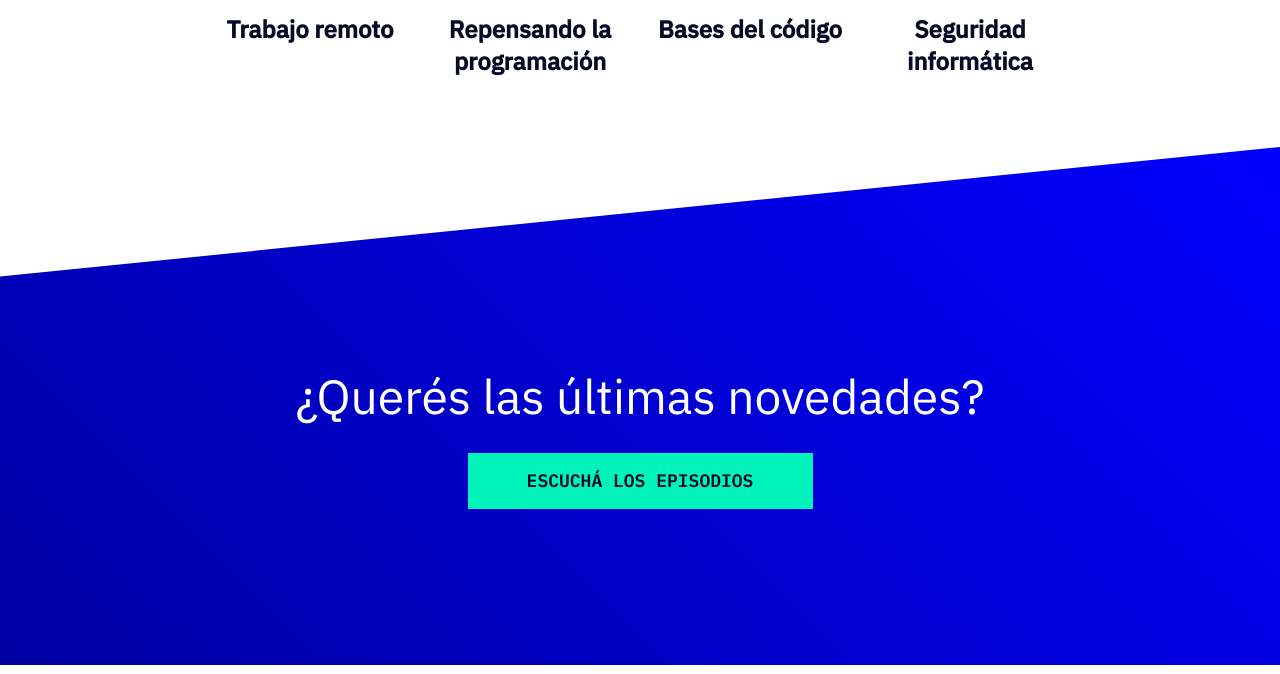
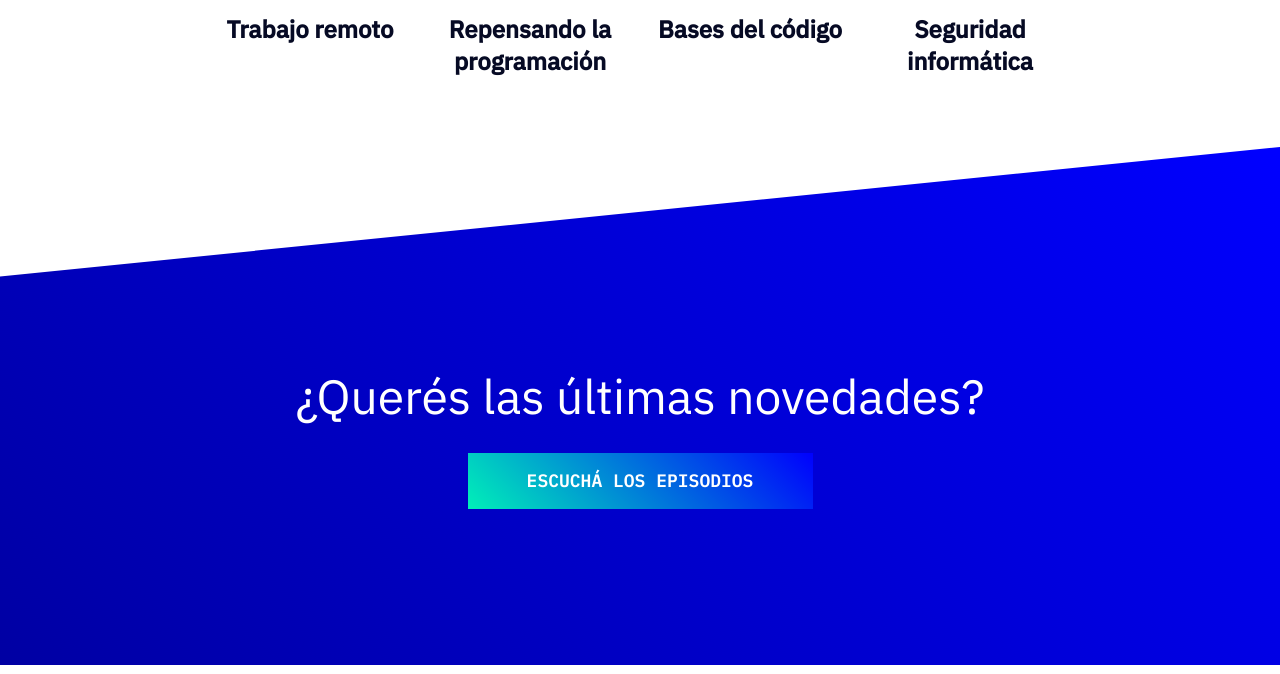
Before and after one commit to dev-renatto-pantoja/LandingPage, a plain HTML site: page index.html in a window 1280 px wide. In both pictures the pointer is over the link "ESCUCHÁ LOS EPISODIOS". Shown: the part 3177-3851 px from the top of the page. Drawn offline with Linux system fonts and the light colour scheme.

Commit message:
adding hover

```diff
--- a/styles.css
+++ b/styles.css
@@ -296,6 +296,10 @@ footer .container a{
     text-transform: uppercase;
     text-decoration: none;
 }
+footer .container a:hover{
+    background: linear-gradient(225deg, #0000FE 0%, #00F0B8 100%);
+    color:#fff;
+}
 .datos{
     display: flex;
     flex-direction: column;
@@ -315,6 +319,9 @@ footer .container a{
     margin-right: 34px;
     text-decoration: none;
     color: #060A24;
+}
+.icons a:hover{
+    color: #00F3BB;
 }
 .icons a:last-child{
     margin-right: 0;
```
